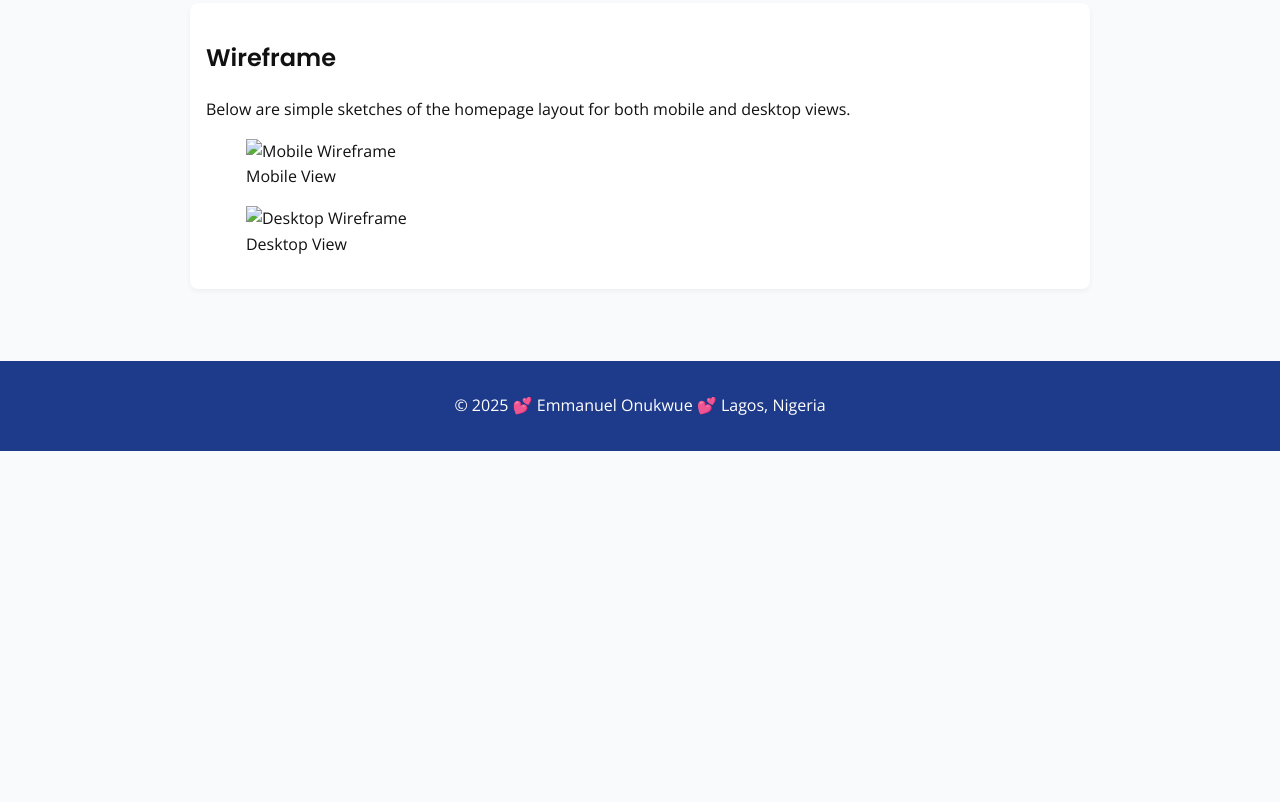
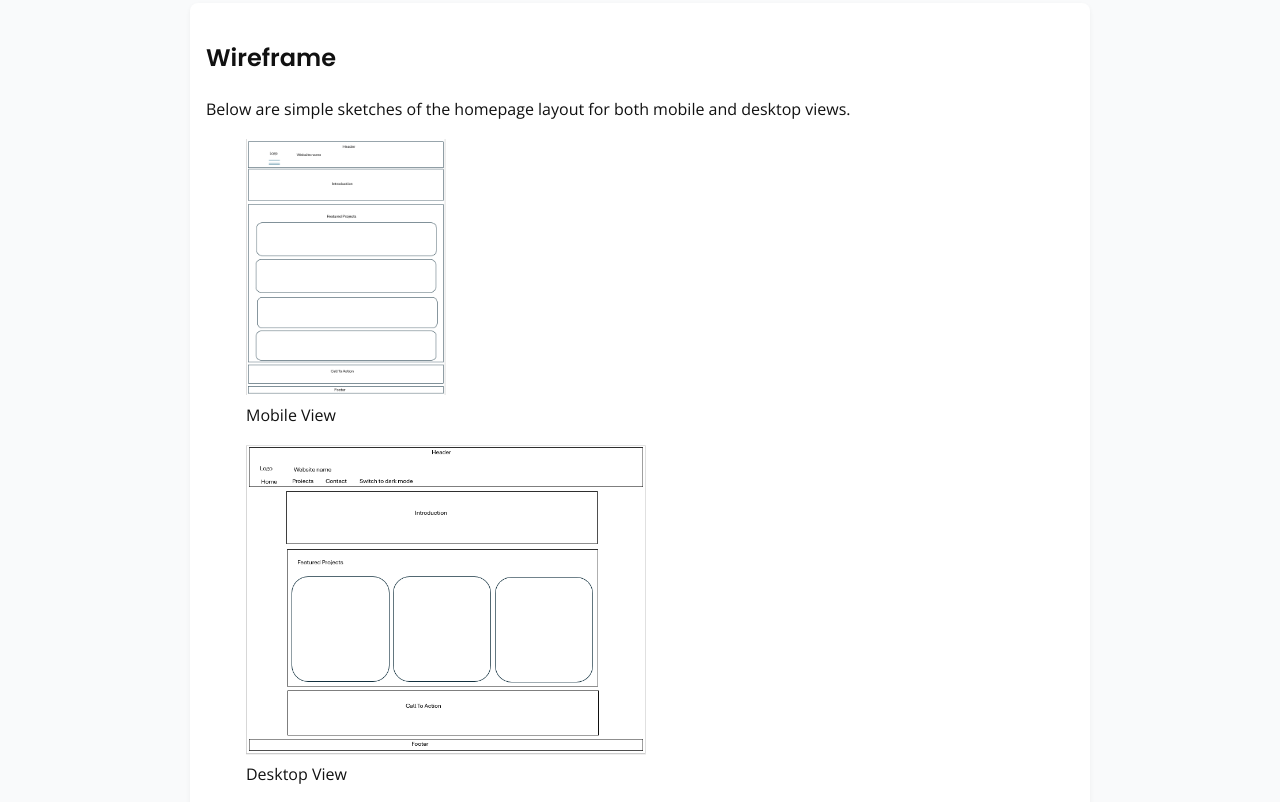
Before and after one commit to Emmaonukwue/wdd131, a plain HTML site: page project/siteplan.html in a window 1280 px wide. Shown: the part 1478-2280 px from the top of the page. Before the commit the page ends 1929 px from the top, so only its background shows below. Drawn offline with nearby package versions, Linux system fonts and the light colour scheme.

Commit message:
corrected wireframe

```diff
--- a/project/siteplan.html
+++ b/project/siteplan.html
@@ -77,11 +77,11 @@
             <h2>Wireframe</h2>
             <p>Below are simple sketches of the homepage layout for both mobile and desktop views.</p>
             <figure>
-                <img src="images/wireframe-mobile.png" alt="Mobile Wireframe" width="200">
+                <img src="images/mobile.png" alt="Mobile Wireframe" width="200">
                 <figcaption>Mobile View</figcaption>
             </figure>
             <figure>
-                <img src="images/wireframe-desktop.png" alt="Desktop Wireframe" width="400">
+                <img src="images/desktop.png" alt="Desktop Wireframe" width="400">
                 <figcaption>Desktop View</figcaption>
             </figure>
         </section>
```
Also changed, not shown: project/images/desktop.png (added), project/images/mobile.png (added).
